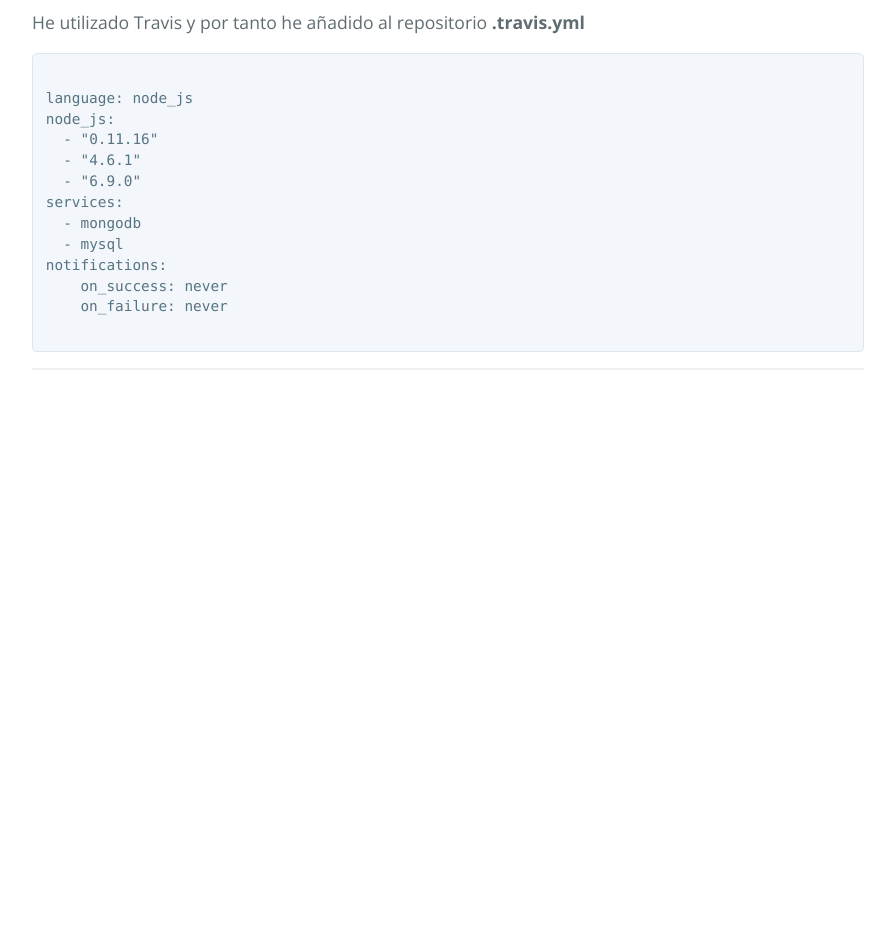
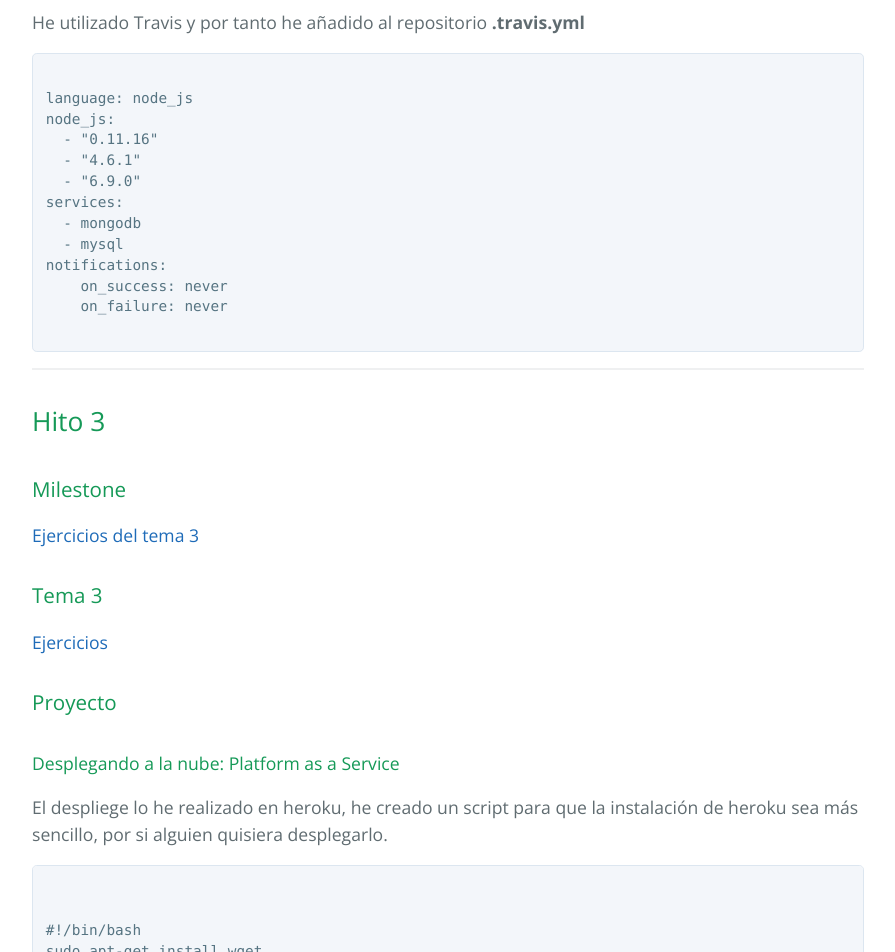
Before and after one commit to makelele29/Geoke-Web, a Jekyll site: the page built from index.md, in a window 1280 px wide and 1400 px high, scrolled down 3458 px. Shown: the top 952 px of the window, without its empty margins (192-1087 px from the left). Built offline with Jekyll 4.4.1, drawn with Linux system fonts in a browser that asks for light colours; before the commit the page ends 3876 px from its top, so only the background shows below that; some of the changed text lies outside the part shown.

Commit message:
Añadido hito 3

````diff
--- a/index.md
+++ b/index.md
@@ -151,6 +151,51 @@ notifications:
 
 ```
 
+***
+
+## Hito 3
 
 
-***
+### Milestone
+
+[Ejercicios del tema 3](https://github.com/makelele29/Ejercicios-IV/milestone/3?closed=1)
+
+### Tema 3
+
+[Ejercicios](https://github.com/makelele29/Ejercicios-IV/blob/master/Tema%203.md)
+
+
+### Proyecto
+
+#### Desplegando a la nube: Platform as a Service
+
+El despliege lo he realizado en heroku, he creado un script para que la instalación de heroku sea más sencillo, por si alguien quisiera desplegarlo.
+
+```bash
+
+
+#!/bin/bash
+sudo apt-get install wget
+wget -O- https://toolbelt.heroku.com/install-ubuntu.sh | sh   # descargar herramienta heroku CLI
+cd ..
+sudo heroku login
+sudo heroku apps:create --region eu geoke
+sudo heroku addons:create mongolab:sandbox
+echo "En username darle a enter y en password añadir el codigo del token"
+sudo heroku auth:token
+git push heroku master
+sudo heroku ps:scale web=1
+
+```
+Para que la subida a heroku sea más fácil he añadido en heroku la subida automática desde github siempre y cuando supere la CI.
+
+![](http://i1356.photobucket.com/albums/q726/Makelele_Junior/Captura%20de%20pantalla%20de%202016-11-09%2020-00-40_zpsisc2fmsn.png)
+
+
+He añadido una parte visual de la web utilizando Angularjs y haciendo peticiones ajax para login y el registro.
+
+![](http://i1356.photobucket.com/albums/q726/Makelele_Junior/Captura%20de%20pantalla%20de%202016-11-10%2001-00-22_zpsvmjsr02w.png)
+
+Después de añadir un usuario podemos ver en __api/usuario__ el usuario añadido
+
+![](http://i1356.photobucket.com/albums/q726/Makelele_Junior/Captura%20de%20pantalla%20de%202016-11-10%2001-03-06_zpsuiehqsd0.png)
````
